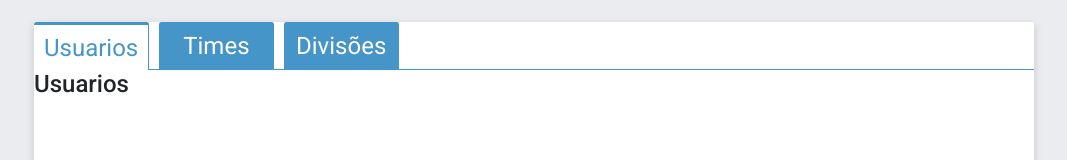
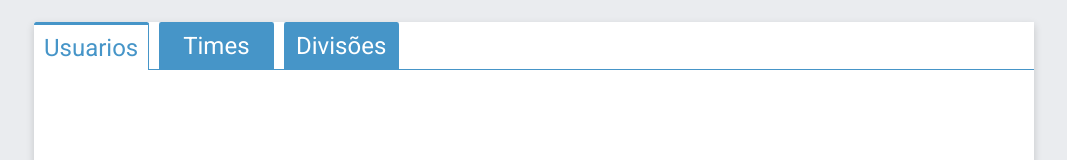
Before and after one commit to WeslynSouza/BFTF2, a React (Create React App) app in the folder client/: page /Administracao in a window 1280 px wide. Shown: the part 175-335 px from the top of the page, without its empty margins (106-1173 px from the left). Built offline with nearby package versions, Linux system fonts and the light colour scheme; the HTML template or start-up script is replaced by a standard one.

Commit message:
Pagina administração

```diff
--- a/client/src/pages/administracao/index.tsx
+++ b/client/src/pages/administracao/index.tsx
@@ -1,7 +1,6 @@
 import Menu from '../../components/menu';
 import Cabecalho from '../../components/cabecalho';
 import { Tabs, Tab } from 'react-bootstrap';
-import { FaSearch } from 'react-icons/fa';
 
 import Usuarios from './usuarios';
 import Times from './times';
@@ -19,13 +18,13 @@ export default function Administracao() {
             <div className="administracao-container">
                 <Tabs className='administracao-tab' defaultActiveKey='usuario' id='administracao-tab'>
                     <Tab className='administracao-tab-item' eventKey='usuario' title='Usuarios'>
-                        <h1>Usuarios</h1>
+                        <Usuarios/>
                     </Tab>
                     <Tab className='administracao-tab-item' eventKey='times' title='Times'>
-                        <h1>Times</h1>
+                        <Times/>
                     </Tab>
                     <Tab className='administracao-tab-item' eventKey='Divisoes' title='Divisões'>
-                        <h1>Divisões</h1>
+                        <Divisoes/>
                     </Tab>
                 </Tabs>
             </div>
```
